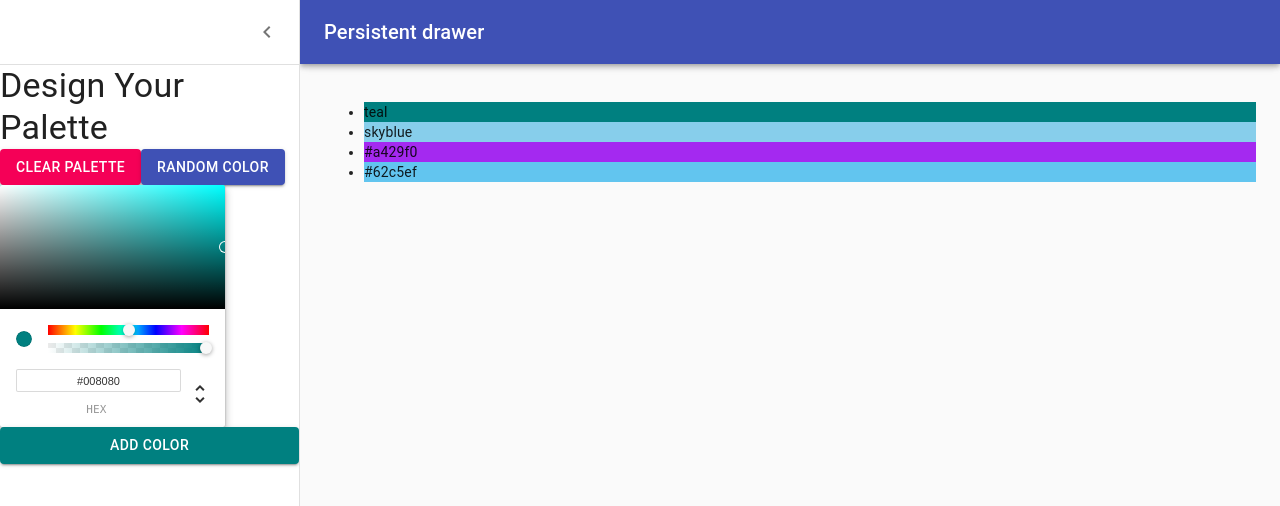
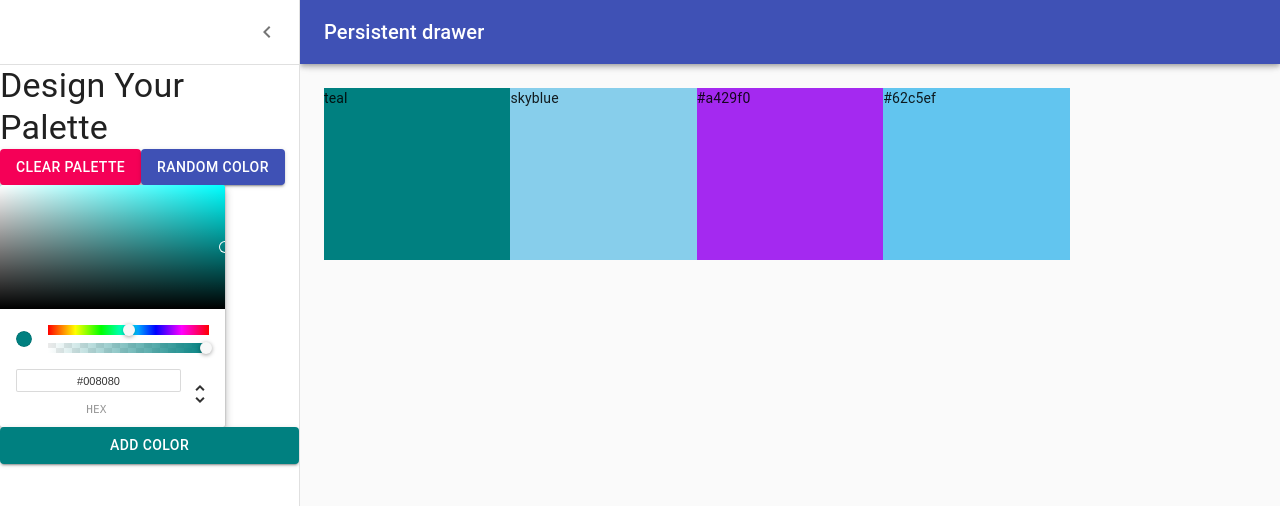
Before and after one commit to SantosBright/React-colors-app, a React (Create React App) app: page /palette/new in a window 1280 px wide. Shown: the top 506 px of the page. Built offline with nearby package versions, Linux system fonts and the light colour scheme.

Commit message:
add DraggableColorBox

```diff
--- /dev/null
+++ b/src/DraggableColorBox.js
@@ -0,0 +1,27 @@
+import React from 'react';
+import { withStyles } from '@material-ui/styles';
+
+
+const styles = {
+    root: {
+        width: '20%',
+        height: '25%',
+        margin: '0 auto',
+        display: 'inline-block',
+        position: 'relative',
+        cursor: 'pointer',
+        marginBottom: '-3px'
+    }
+}
+
+function DraggableColorBox({ color, classes }) {
+    return (
+        <div
+           className={classes.root}
+           style={{ backgroundColor: color }}>
+            {color}
+        </div>
+    )
+}
+
+export default withStyles(styles)(DraggableColorBox);
--- a/src/PaletteForm.js
+++ b/src/PaletteForm.js
@@ -12,6 +12,7 @@
 import { ChromePicker } from 'react-color';
 import useStyles from './styles/PaletteFormStyles';
 import { Button } from '@material-ui/core';
+import DraggableColorBox from './DraggableColorBox';
 
 
 export default function PersistentDrawerLeft() {
@@ -103,11 +104,9 @@
             })}
         >
             <div className={classes.drawerHeader} />
-            <ul>
-              {colors.map(color => (
-                <li style={{backgroundColor: color }} >{color}</li>
-              ))}
-            </ul>
+            {colors.map(color => (
+              <DraggableColorBox color={color} />
+            ))}
         </main>
     </div>
   );
--- a/src/styles/PaletteFormStyles.js
+++ b/src/styles/PaletteFormStyles.js
@@ -43,6 +43,7 @@
   },
   content: {
     flexGrow: 1,
+    height: 'calc(100vh - 64px)',
     padding: theme.spacing(3),
     transition: theme.transitions.create('margin', {
       easing: theme.transitions.easing.sharp,
```
